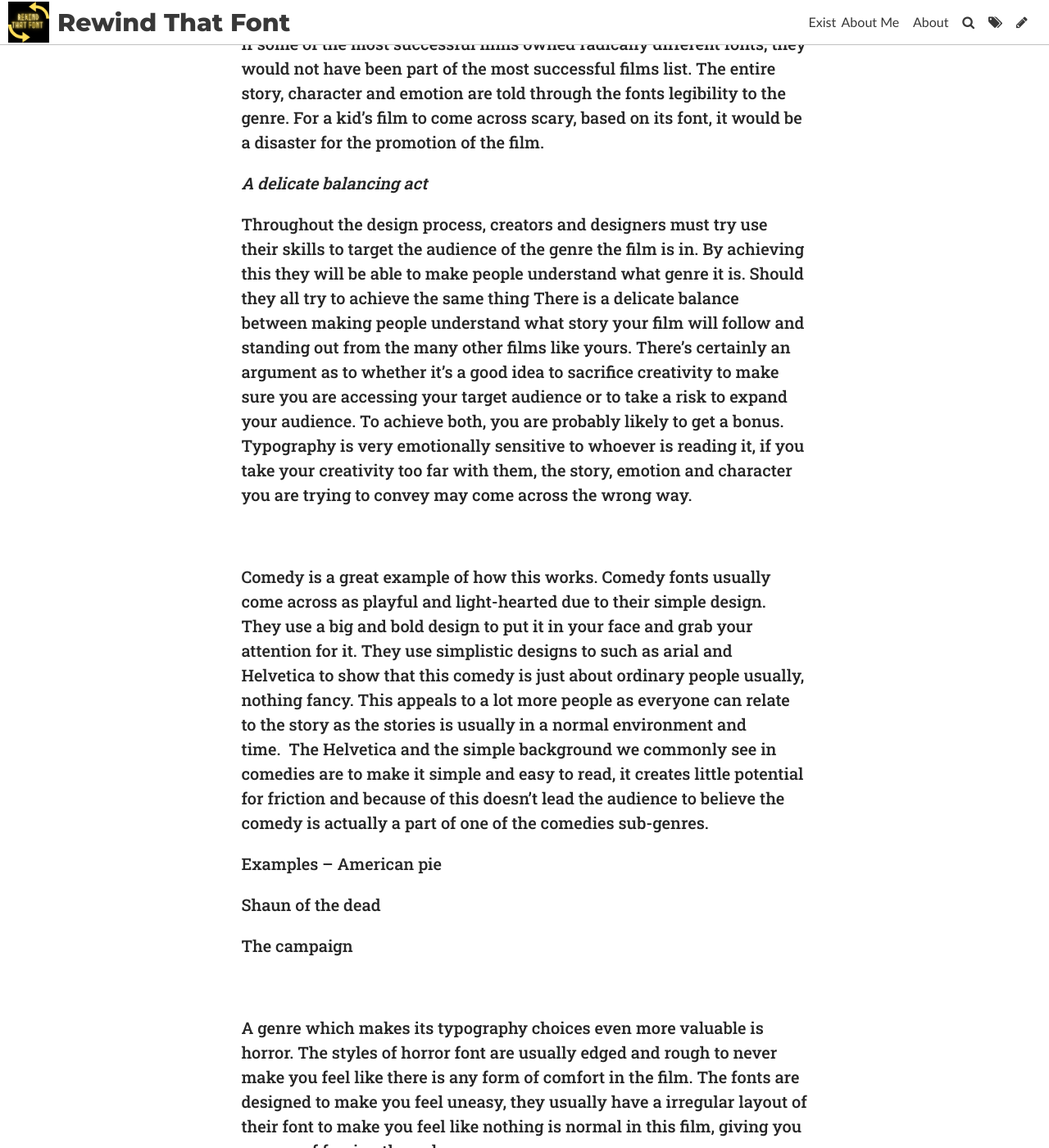
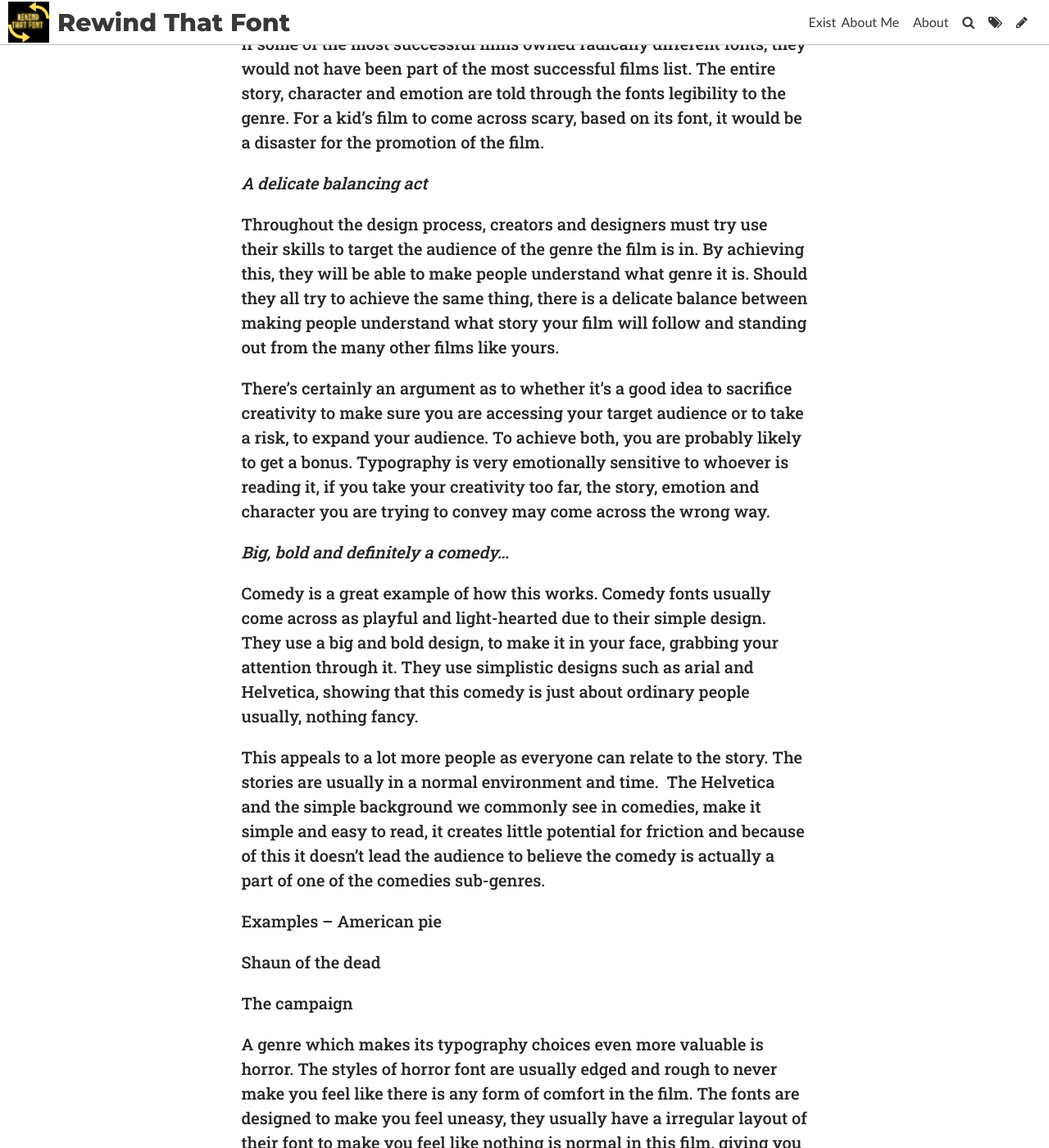
Before and after one commit to hrmcneil3/rewind, a Jekyll site: the page built from _posts/2020-11-17-are-you-more-likely-to-be-successful-in-breaking-typography-trends-as-a-film-within-genres-or-is-it-too-much-of-a-risk.md, in a window 1280 px wide and 1400 px high, scrolled down 381 px. Shown: the whole window at 82% size. Built offline with Jekyll 4.4.1, drawn with Linux system fonts in a browser that asks for light colours; some web fonts are replaced; comment, search, counter and statistics services are not loaded.

Commit message:
Update Post “2020-11-17-are-you-more-likely-to-be-successful-in-breaking-typography-trends-as-a-film-within-genres-or-is-it-too-much-of-a-risk”

```diff
--- a/_posts/2020-11-17-are-you-more-likely-to-be-successful-in-breaking-typography-trends-as-a-film-within-genres-or-is-it-too-much-of-a-risk.md
+++ b/_posts/2020-11-17-are-you-more-likely-to-be-successful-in-breaking-typography-trends-as-a-film-within-genres-or-is-it-too-much-of-a-risk.md
@@ -10,11 +10,15 @@ If some of the most successful films owned radically different fonts, they would
 
 ***A delicate balancing act***
 
-Throughout the design process, creators and designers must try use their skills to target the audience of the genre the film is in. By achieving this they will be able to make people understand what genre it is. Should they all try to achieve the same thing There is a delicate balance between making people understand what story your film will follow and standing out from the many other films like yours. There’s certainly an argument as to whether it’s a good idea to sacrifice creativity to make sure you are accessing your target audience or to take a risk to expand your audience. To achieve both, you are probably likely to get a bonus. Typography is very emotionally sensitive to whoever is reading it, if you take your creativity too far with them, the story, emotion and character you are trying to convey may come across the wrong way.
+Throughout the design process, creators and designers must try use their skills to target the audience of the genre the film is in. By achieving this, they will be able to make people understand what genre it is. Should they all try to achieve the same thing, there is a delicate balance between making people understand what story your film will follow and standing out from the many other films like yours.
 
+There’s certainly an argument as to whether it’s a good idea to sacrifice creativity to make sure you are accessing your target audience or to take a risk, to expand your audience. To achieve both, you are probably likely to get a bonus. Typography is very emotionally sensitive to whoever is reading it, if you take your creativity too far, the story, emotion and character you are trying to convey may come across the wrong way.
 
+***Big, bold and definitely a comedy...***
 
-Comedy is a great example of how this works. Comedy fonts usually come across as playful and light-hearted due to their simple design. They use a big and bold design to put it in your face and grab your attention for it. They use simplistic designs to such as arial and Helvetica to show that this comedy is just about ordinary people usually, nothing fancy. This appeals to a lot more people as everyone can relate to the story as the stories is usually in a normal environment and time.  The Helvetica and the simple background we commonly see in comedies are to make it simple and easy to read, it creates little potential for friction and because of this doesn’t lead the audience to believe the comedy is actually a part of one of the comedies sub-genres.
+Comedy is a great example of how this works. Comedy fonts usually come across as playful and light-hearted due to their simple design. They use a big and bold design, to make it in your face, grabbing your attention through it. They use simplistic designs such as arial and Helvetica, showing that this comedy is just about ordinary people usually, nothing fancy.
+
+This appeals to a lot more people as everyone can relate to the story. The stories are usually in a normal environment and time.  The Helvetica and the simple background we commonly see in comedies, make it simple and easy to read, it creates little potential for friction and because of this it doesn’t lead the audience to believe the comedy is actually a part of one of the comedies sub-genres.
 
 Examples – American pie
 
@@ -22,16 +26,10 @@ Shaun of the dead
 
 The campaign
 
-
-
 A genre which makes its typography choices even more valuable is horror. The styles of horror font are usually edged and rough to never make you feel like there is any form of comfort in the film. The fonts are designed to make you feel uneasy, they usually have a irregular layout of their font to make you feel like nothing is normal in this film, giving you a sense of fearing the unknown.
-
-
 
 Examples – sinister, nightmare on elm street, saw
 
 The last genre I will explore that expresses why it is good to follow genre trends is romance. The weight of the font is usually light to create more of a feminine feel to the film, unless it’s a romantic comedy. The fonts used are usually associated with romantic handwriting.
 
-
-
 Now can you imagine breaking these trends for the genres, would you watch the films? Would you recognise the film? There are lots of reasoning as to why typography trends exist, they are tried, tested and produce significant economic advantages, taking the risk of swaying from this, is too much economically for a production company.
```
